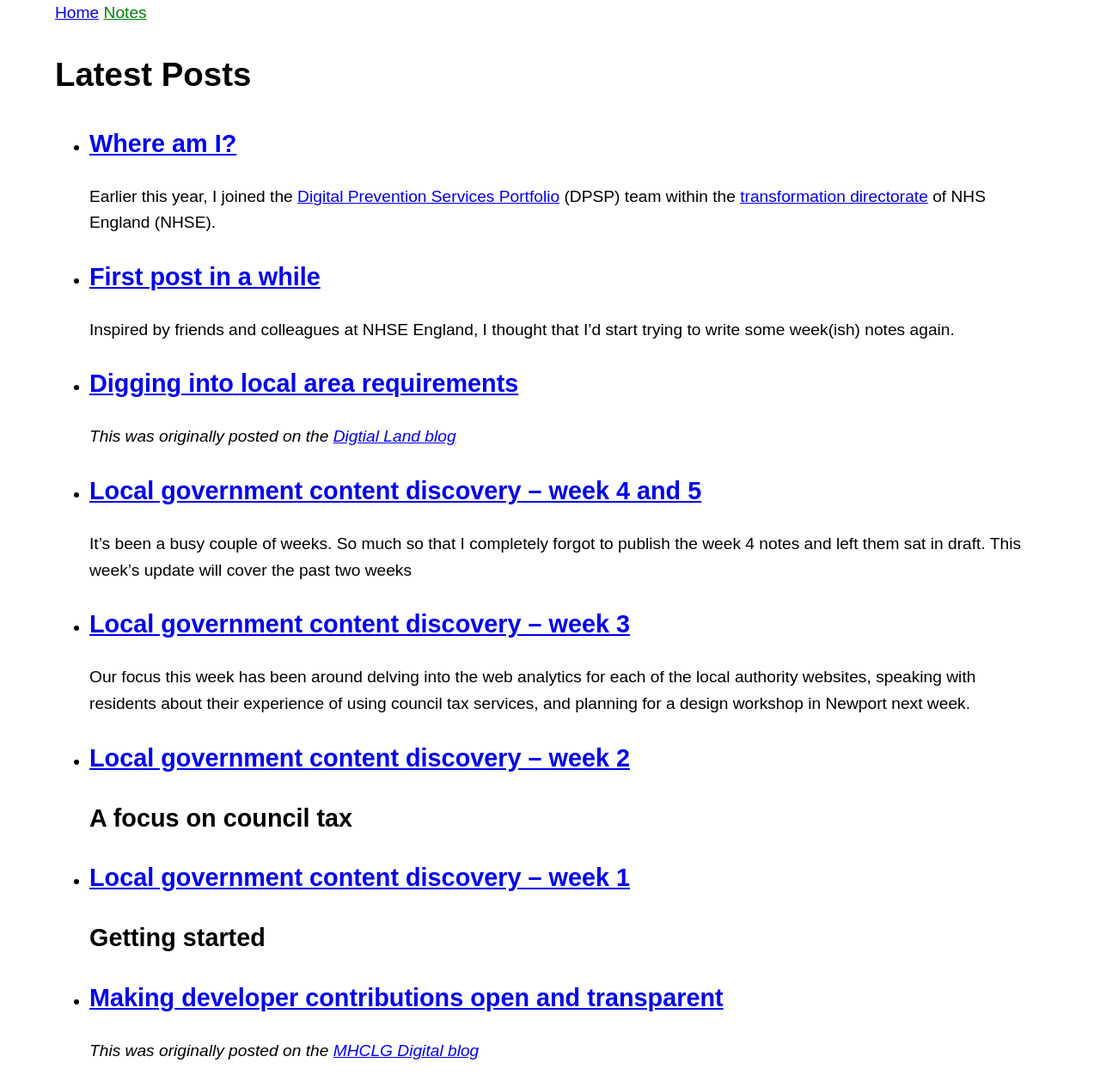
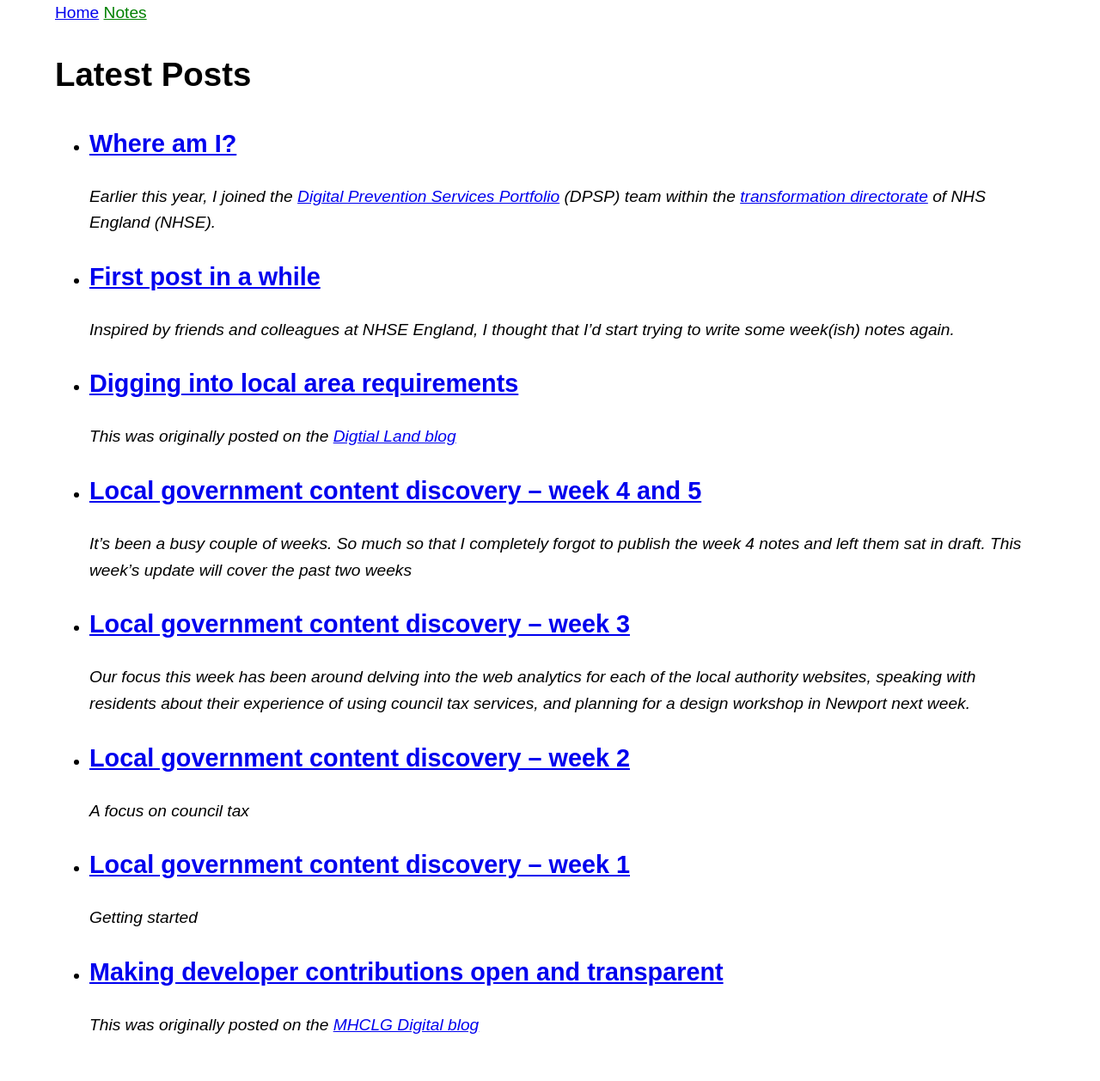
Before and after one commit to mattlucht/mattlucht.github.io, a Jekyll site: the page built from notes.html, in a window 1280 px wide. Shown: the whole page at 86% size. Built offline with Jekyll 4.4.1, drawn with Linux system fonts in a browser that asks for light colours; after the commit the page ends 1228 px from its top, so only the background shows below that.

Commit message:
updates notes list css

```diff
--- a/_sass/main.scss
+++ b/_sass/main.scss
@@ -1,12 +1,3 @@
-.current {
-  color: green;
-}
-
-img {
-  width: 75%;
-  height: auto;
-}
-
 body {
   font-family: 'Funnel Sans', 'Raleway', sans-serif;
   font-size: 1.2rem;
@@ -15,6 +6,16 @@ body {
   padding: 0 20px;
   width: 90%;
   max-width: 1200px;
+}
+
+.current {
+  color: green;
+}
+
+img {
+  width: 75%;
+  height: auto;
+  border: 1px solid #ccc;
 }
 
 row {
@@ -26,3 +27,17 @@ col {
   flex: 1;
   padding: 10px;
 }
+
+h1, h2 {
+  font-weight: bold;
+}
+
+h3 {
+  color: #3D85C6;
+}
+
+.excerpt h2, .excerpt p {
+  font-size: 1.2rem;
+  font-style: italic;
+  font-weight: normal;
+}
--- a/notes.html
+++ b/notes.html
@@ -7,7 +7,7 @@ title: Notes
   {% for post in site.posts %}
     <li>
       <h2><a href="{{ post.url }}">{{ post.title }}</a></h2>
-      {{ post.excerpt }}
+      <div class="excerpt">{{ post.excerpt }} </div>
     </li>
   {% endfor %}
 </ul>
```
Also changed, not shown: 6 other files.
